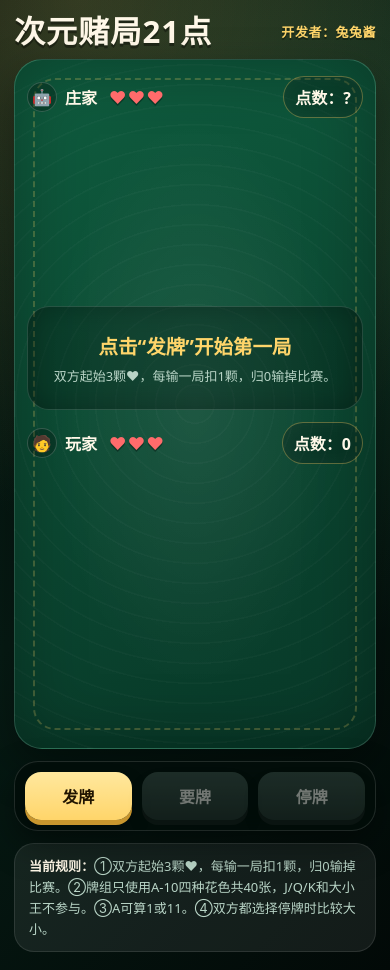
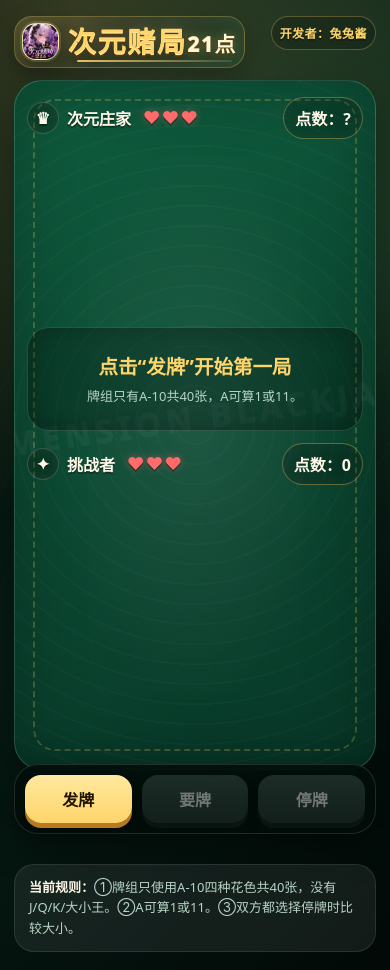
Before and after one commit to tutu-jiang/blackjack, a plain HTML site: page index.html in a window 390 px wide. Drawn offline with Linux system fonts and the light colour scheme.

Commit message:
Update index.html

```diff
--- a/index.html
+++ b/index.html
@@ -11,7 +11,7 @@
       --felt: #0f5d3f;
       --felt-dark: #083727;
       --gold: #ffd56a;
-      --gold-dark: #c8962e;
+      --gold-deep: #b87921;
       --white: #fff8e8;
       --muted: #b8d4c6;
       --danger: #ff6b6b;
@@ -34,6 +34,18 @@
       overflow-x: hidden;
     }
 
+    body::before {
+      content: "";
+      position: fixed;
+      inset: 0;
+      z-index: -1;
+      background:
+        repeating-linear-gradient(118deg, rgba(255,255,255,0.035) 0 1px, transparent 1px 46px),
+        radial-gradient(circle at 50% 18%, rgba(255,213,106,0.08), transparent 28rem);
+      mask-image: radial-gradient(circle at center, black, transparent 88%);
+      pointer-events: none;
+    }
+
     .app {
       width: min(100%, 560px);
       min-height: 100svh;
@@ -48,24 +60,97 @@
       display: flex;
       align-items: center;
       justify-content: space-between;
-      gap: 12px;
+      gap: 10px;
     }
+
+    .logo {
+      position: relative;
+      display: inline-flex;
+      align-items: center;
+      gap: 9px;
+      min-width: 0;
+      padding: 6px 11px 7px 7px;
+      border-radius: 18px;
+      background:
+        linear-gradient(135deg, rgba(255, 213, 106, 0.20), rgba(255,255,255,0.05) 45%, rgba(84, 227, 143, 0.10)),
+        rgba(0,0,0,0.18);
+      border: 1px solid rgba(255, 213, 106, 0.28);
+      box-shadow: 0 12px 28px rgba(0,0,0,0.24), inset 0 0 18px rgba(255,255,255,0.05);
+    }
+
+    .logo::after {
+      content: "";
+      position: absolute;
+      left: 62px;
+      right: 12px;
+      bottom: 5px;
+      height: 2px;
+      border-radius: 999px;
+      background: linear-gradient(90deg, rgba(255,213,106,0.9), rgba(255,255,255,0.1));
+    }
+
+    .logo-emblem {
+      width: clamp(36px, 9.4vw, 48px);
+      height: clamp(36px, 9.4vw, 48px);
+      flex: 0 0 auto;
+      display: grid;
+      place-items: center;
+      border-radius: 14px;
+      overflow: hidden;
+      color: #2d1900;
+      font-size: clamp(21px, 6vw, 30px);
+      font-weight: 1000;
+      background: linear-gradient(145deg, #fff6c8, var(--gold) 48%, #55cf84);
+      border: 1px solid rgba(255,255,255,0.34);
+      box-shadow: 0 0 0 2px rgba(255,213,106,0.18), 0 10px 22px rgba(0,0,0,0.28);
+    }
+
+    .logo-icon {
+      width: 100%;
+      height: 100%;
+      display: block;
+      object-fit: cover;
+    }
+
+    .logo-icon[hidden],
+    .logo-fallback[hidden] { display: none; }
+
+    .logo-fallback { line-height: 1; filter: drop-shadow(0 2px 0 rgba(255,255,255,0.35)); }
 
     h1 {
       margin: 0;
-      font-size: clamp(28px, 8vw, 42px);
-      letter-spacing: 0.03em;
-      line-height: 1;
-      text-shadow: 0 3px 0 rgba(0,0,0,0.35);
+      font-size: clamp(25px, 7.2vw, 39px);
+      letter-spacing: 0.06em;
+      line-height: 0.95;
+      color: var(--gold);
+      font-family: "STKaiti", "KaiTi", "Microsoft YaHei", system-ui, sans-serif;
+      font-weight: 1000;
+      white-space: nowrap;
+      text-shadow:
+        0 1px 0 #fff5bd,
+        0 3px 0 rgba(98, 54, 5, 0.8),
+        0 7px 14px rgba(0,0,0,0.38),
+        0 0 18px rgba(255, 213, 106, 0.28);
+    }
+
+    h1 .title-accent {
+      color: #fff7d0;
+      font-size: 0.74em;
+      margin-left: 0.03em;
+      text-shadow: 0 2px 0 rgba(98, 54, 5, 0.82), 0 0 12px rgba(255,213,106,0.34);
     }
 
     .developer {
       color: var(--gold);
-      font-size: clamp(13px, 3.2vw, 16px);
+      font-size: clamp(12px, 3vw, 15px);
       font-weight: 900;
       letter-spacing: 0.04em;
       text-shadow: 0 2px 0 rgba(0,0,0,0.32);
       white-space: nowrap;
+      padding: 7px 10px;
+      border-radius: 999px;
+      border: 1px solid rgba(255, 213, 106, 0.28);
+      background: rgba(0,0,0,0.18);
     }
 
     .score-pill {
@@ -83,7 +168,7 @@
       color: var(--danger);
       font-size: 17px;
       letter-spacing: 0.08em;
-      text-shadow: 0 2px 0 rgba(0,0,0,0.32);
+      text-shadow: 0 2px 0 rgba(0,0,0,0.32), 0 0 8px rgba(255,107,107,0.44);
     }
 
     .table {
@@ -110,6 +195,20 @@
       pointer-events: none;
     }
 
+    .table::after {
+      content: "DIMENSION BLACKJACK";
+      position: absolute;
+      left: 50%;
+      top: 49%;
+      transform: translate(-50%, -50%) rotate(-8deg);
+      color: rgba(255,255,255,0.045);
+      font-size: 32px;
+      font-weight: 1000;
+      letter-spacing: 0.16em;
+      white-space: nowrap;
+      pointer-events: none;
+    }
+
     .zone {
       position: relative;
       z-index: 1;
@@ -133,17 +232,19 @@
       align-items: center;
       gap: 8px;
       font-size: 16px;
-      font-weight: 800;
+      font-weight: 900;
+      text-shadow: 0 2px 0 rgba(0,0,0,0.35);
     }
 
     .avatar {
-      width: 30px;
-      height: 30px;
+      width: 32px;
+      height: 32px;
       display: inline-grid;
       place-items: center;
       border-radius: 50%;
       background: rgba(0,0,0,0.24);
       border: 1px solid rgba(255,255,255,0.18);
+      box-shadow: inset 0 0 12px rgba(255,213,106,0.06);
     }
 
     .cards {
@@ -158,11 +259,11 @@
 
     .card-shell {
       position: relative;
-      width: clamp(76px, 23vw, 116px);
+      width: clamp(78px, 23vw, 116px);
       aspect-ratio: 0.69;
       border-radius: 10px;
-      background: #f8f0dc;
-      box-shadow: 0 8px 18px rgba(0,0,0,0.42);
+      background: transparent;
+      box-shadow: 0 8px 18px rgba(0,0,0,0.42), 0 0 0 1px rgba(255,255,255,0.06);
       transform-origin: bottom center;
       animation: deal 240ms ease-out both;
       overflow: hidden;
@@ -172,25 +273,56 @@
     .card-shell:nth-child(2n) { transform: translateY(4px) rotate(1.5deg); }
     .card-shell:nth-child(3n) { transform: translateY(-3px) rotate(-1.5deg); }
 
-    .card-shell.player-card.hidden-card::before {
+    .card-shell.player-card.player-hole-card::before {
+      content: "己方盖牌";
+      position: absolute;
+      inset: 0;
+      z-index: 2;
+      display: grid;
+      place-items: start center;
+      padding-top: 9px;
+      color: rgba(255,255,255,0.96);
+      font-size: 12px;
+      font-weight: 1000;
+      letter-spacing: 0.12em;
+      text-shadow: 0 1px 3px rgba(0,0,0,0.72), 0 0 8px rgba(255,213,106,0.54);
+      background:
+        linear-gradient(180deg, rgba(84, 88, 86, 0.74) 0%, rgba(106, 112, 108, 0.48) 31%, rgba(160, 164, 160, 0.20) 64%, rgba(255,255,255,0.03) 100%),
+        repeating-linear-gradient(135deg, rgba(255,255,255,0.12) 0 1px, transparent 1px 8px);
+      border: 2px solid rgba(220,226,220,0.58);
+      box-shadow: inset 0 0 28px rgba(0,0,0,0.28), inset 0 0 0 1px rgba(255,255,255,0.2);
+      pointer-events: none;
+    }
+
+    .card-shell.player-card.player-hole-card::after {
       content: "";
       position: absolute;
-      inset: 0 0 auto;
-      height: 34%;
-      z-index: 1;
-      background: rgba(120, 128, 126, 0.22);
-      border-bottom: 1px solid rgba(255, 255, 255, 0.18);
+      z-index: 3;
+      left: 14%;
+      right: 14%;
+      top: 34px;
+      height: 2px;
+      border-radius: 999px;
+      background: rgba(255,255,255,0.74);
+      box-shadow: 0 0 8px rgba(255,213,106,0.8);
       pointer-events: none;
     }
 
     .card-shell.hidden-card { cursor: default; }
+    .card-shell.back-card { background: #123c2d; }
 
     .card {
       width: 100%;
       height: 100%;
       display: block;
       object-fit: contain;
-      background: #f8f0dc;
+      background: transparent;
+    }
+
+    .card-back {
+      object-fit: cover;
+      background: #123c2d;
+      transform: scale(1.015);
     }
 
     @keyframes deal {
@@ -252,13 +384,13 @@
       font-weight: 900;
       cursor: pointer;
       background: linear-gradient(180deg, #ffe89e, var(--gold));
-      box-shadow: 0 5px 0 var(--gold-dark), 0 10px 18px rgba(0,0,0,0.25);
+      box-shadow: 0 5px 0 var(--gold-deep), 0 10px 18px rgba(0,0,0,0.25);
       transition: transform 120ms ease, filter 120ms ease, box-shadow 120ms ease;
     }
 
     button:active:not(:disabled) {
       transform: translateY(4px);
-      box-shadow: 0 1px 0 var(--gold-dark), 0 5px 12px rgba(0,0,0,0.22);
+      box-shadow: 0 1px 0 var(--gold-deep), 0 5px 12px rgba(0,0,0,0.22);
     }
 
     button:disabled {
@@ -306,14 +438,12 @@
       max-height: 76svh;
       aspect-ratio: 0.69;
       object-fit: contain;
-      background: #f8f0dc;
+      background: transparent;
       border-radius: 18px;
       box-shadow: 0 28px 70px rgba(0, 0, 0, 0.6), 0 0 0 4px rgba(255, 213, 106, 0.42);
     }
 
-    .draw-showcase img {
-      animation: showcase-card 1300ms cubic-bezier(0.19, 1, 0.22, 1) both;
-    }
+    .draw-showcase img { animation: showcase-card 1300ms cubic-bezier(0.19, 1, 0.22, 1) both; }
 
     .inspect-overlay {
       position: fixed;
@@ -327,9 +457,7 @@
       cursor: zoom-out;
     }
 
-    .inspect-overlay img {
-      animation: inspect-card 220ms ease-out both;
-    }
+    .inspect-overlay img { animation: inspect-card 220ms ease-out both; }
 
     @keyframes inspect-card {
       from { opacity: 0; transform: scale(0.58) rotateZ(-3deg); }
@@ -343,11 +471,17 @@
       100% { opacity: 0; transform: scale(0.28) translateY(42vh) rotateY(720deg); }
     }
 
+    @media (max-width: 430px) {
+      header { align-items: flex-start; }
+      .developer { padding-inline: 8px; }
+      .logo { padding-inline: 7px; }
+    }
+
     @media (max-height: 780px) {
       .table { min-height: 600px; }
       .zone { min-height: 182px; }
       .cards { min-height: 132px; }
-      .card-shell { width: clamp(68px, 20vw, 94px); }
+      .card-shell { width: clamp(70px, 20vw, 96px); }
       .center-panel { min-height: 84px; padding: 10px; }
     }
 
@@ -359,8 +493,12 @@
 <body>
   <main class="app" aria-label="Blackjack 21点小游戏">
     <header>
-      <div>
-        <h1>次元赌局21点</h1>
+      <div class="logo" aria-label="次元赌局21点">
+        <span class="logo-emblem">
+          <img class="logo-icon" id="app-icon" alt="游戏图标" hidden>
+          <span class="logo-fallback" id="logo-fallback">♠</span>
+        </span>
+        <h1>次元赌局<span class="title-accent">21点</span></h1>
       </div>
       <div class="developer">开发者：兔兔酱</div>
     </header>
@@ -368,7 +506,7 @@
     <section class="table">
       <section class="zone" aria-labelledby="dealer-title">
         <div class="zone-header">
-          <div class="zone-title" id="dealer-title"><span class="avatar">🤖</span> 庄家 <span class="life-hearts" id="dealer-lives">❤❤❤</span></div>
+          <div class="zone-title" id="dealer-title"><span class="avatar">♛</span> 次元庄家 <span class="life-hearts" id="dealer-lives">❤❤❤</span></div>
           <div class="score-pill">点数：<span id="dealer-score">?</span></div>
         </div>
         <div class="cards" id="dealer-cards" aria-label="庄家手牌"></div>
@@ -377,13 +515,13 @@
       <section class="center-panel" aria-live="polite">
         <div>
           <p class="message" id="message">点击“发牌”开始第一局</p>
-          <p class="hint" id="hint">双方起始3颗❤，每输一局扣1颗，归0输掉比赛。</p>
+          <p class="hint" id="hint">牌组只有A-10共40张，A可算1或11。</p>
         </div>
       </section>
 
       <section class="zone" aria-labelledby="player-title">
         <div class="zone-header">
-          <div class="zone-title" id="player-title"><span class="avatar">🧑</span> 玩家 <span class="life-hearts" id="player-lives">❤❤❤</span></div>
+          <div class="zone-title" id="player-title"><span class="avatar">✦</span> 挑战者 <span class="life-hearts" id="player-lives">❤❤❤</span></div>
           <div class="score-pill">点数：<span id="player-score">0</span></div>
         </div>
         <div class="cards" id="player-cards" aria-label="玩家手牌"></div>
@@ -397,7 +535,7 @@
     </nav>
 
     <section class="rules">
-      <strong>当前规则：</strong>①双方起始3颗❤，每输一局扣1颗，归0输掉比赛。②牌组只使用A-10四种花色共40张，J/Q/K和大小王不参与。③A可算1或11。④双方都选择停牌时比较大小。
+      <strong>当前规则：</strong>①牌组只使用A-10四种花色共40张，没有J/Q/K/大小王。②A可算1或11。③双方都选择停牌时比较大小。
     </section>
   </main>
 
@@ -413,6 +551,7 @@
       dealer: [],
       roundActive: false,
       dealerHidden: true,
+      playerHoleIndex: 1,
       playerLives: maxLives,
       dealerLives: maxLives,
       gameOver: false,
@@ -438,6 +577,7 @@
     elements.standButton.addEventListener("click", playerStand);
 
     preloadDeckImages();
+    loadAppIcon();
     render();
 
     function createDeck() {
@@ -454,6 +594,33 @@
         const image = new Image();
         image.src = src;
       });
+    }
+
+    function loadAppIcon() {
+      const icon = document.querySelector("#app-icon");
+      const fallback = document.querySelector("#logo-fallback");
+      const candidates = [
+        "img/icon.png",
+        "img/icon.jpg",
+        "img/icon.jpeg",
+        "img/图标.png",
+        "img/图标.jpg",
+        "icon.png",
+        "icon.jpg",
+        backImage,
+      ];
+      let index = 0;
+      const tryNext = () => {
+        if (index >= candidates.length) return;
+        icon.src = candidates[index];
+        index += 1;
+      };
+      icon.addEventListener("load", () => {
+        icon.hidden = false;
+        fallback.hidden = true;
+      });
+      icon.addEventListener("error", tryNext);
+      tryNext();
     }
 
     function shuffle(deck) {
@@ -483,7 +650,7 @@
       state.dealer = [draw(), draw()];
       state.roundActive = true;
       state.dealerHidden = true;
-      setMessage("你的回合：要牌还是停牌？", "双方都选择停牌时比较大小。你可以根据A-10共40张牌估算剩余牌和庄家暗牌。", true);
+      setMessage("你的回合：要牌还是停牌？", "你的第二张牌会以灰色遮罩标记为己方盖牌，双方都停牌后比较大小。", true);
 
       const playerBlackjack = isBlackjack(state.player);
       const dealerBlackjack = isBlackjack(state.dealer);
@@ -613,7 +780,7 @@
       state.player = [];
       state.dealer = [];
       state.deck = [];
-      setMessage("新的一场开始", "双方起始3颗❤，每输一局扣1颗，归0输掉比赛。", true);
+      setMessage("新的一场开始", "牌组只有A-10共40张，A可算1或11。", true);
     }
 
     function setMessage(message, hint, resetClass = true) {
@@ -623,7 +790,7 @@
     }
 
     function render() {
-      renderHand(elements.playerCards, state.player, false, "player");
+      renderHand(elements.playerCards, state.player, false, "player", state.playerHoleIndex);
       renderHand(elements.dealerCards, state.dealer, state.dealerHidden, "dealer");
 
       elements.playerScore.textContent = state.player.length ? handValue(state.player).total : 0;
@@ -640,16 +807,17 @@
       elements.dealerLives.textContent = hearts(state.dealerLives);
     }
 
-    function renderHand(container, hand, hideSecondCard = false, owner = "player") {
+    function renderHand(container, hand, hideSecondCard = false, owner = "player", playerHoleIndex = -1) {
       container.innerHTML = "";
       hand.forEach((card, index) => {
         const hidden = hideSecondCard && index === 1;
+        const playerHole = owner === "player" && index === playerHoleIndex;
         const shell = document.createElement("div");
         const img = document.createElement("img");
-        shell.className = `card-shell ${owner}-card${hidden ? " hidden-card" : ""}`;
-        img.className = "card";
+        shell.className = `card-shell ${owner}-card${hidden ? " hidden-card back-card" : ""}${playerHole ? " player-hole-card" : ""}`;
+        img.className = `card${hidden ? " card-back" : ""}`;
         img.src = hidden ? backImage : card.image;
-        img.alt = hidden ? "庄家暗牌" : card.label;
+        img.alt = hidden ? "庄家暗牌" : playerHole ? `${card.label}，己方盖牌` : card.label;
         img.draggable = false;
         shell.appendChild(img);
         if (!hidden) {
```
